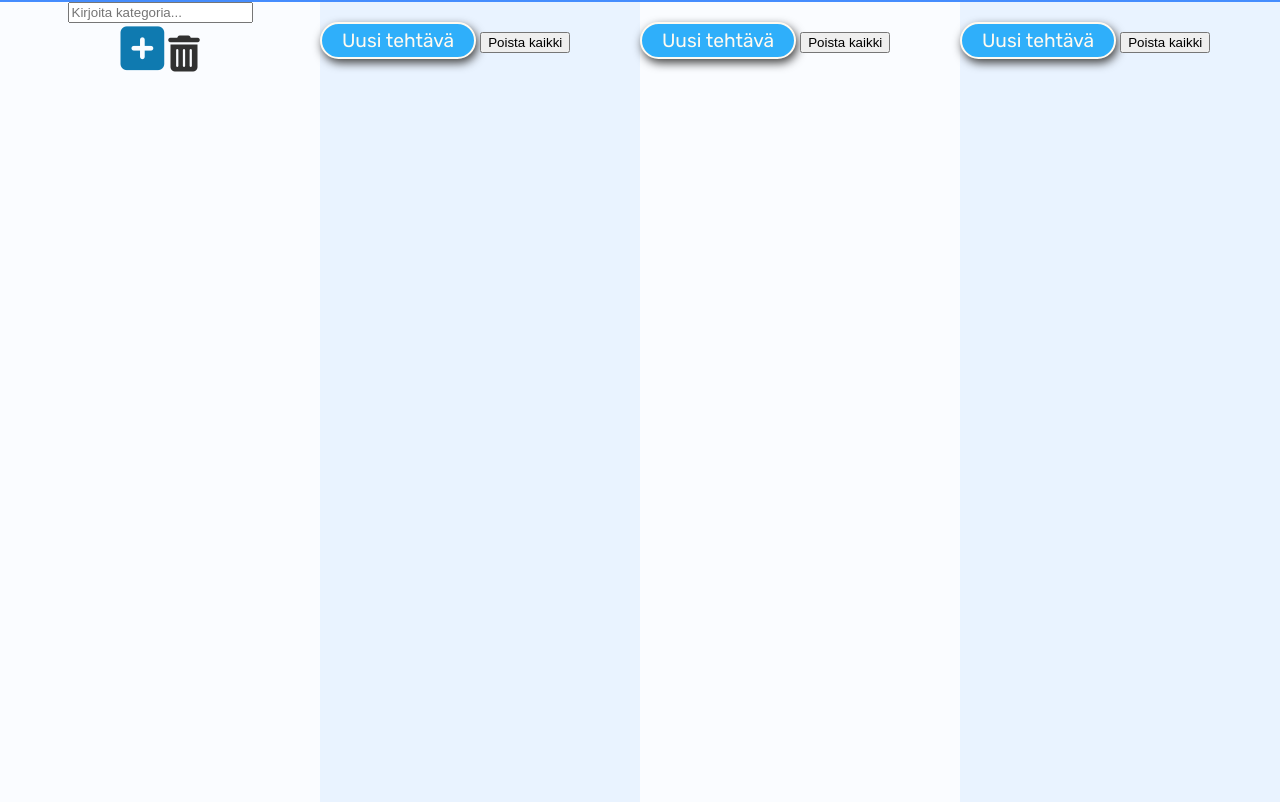
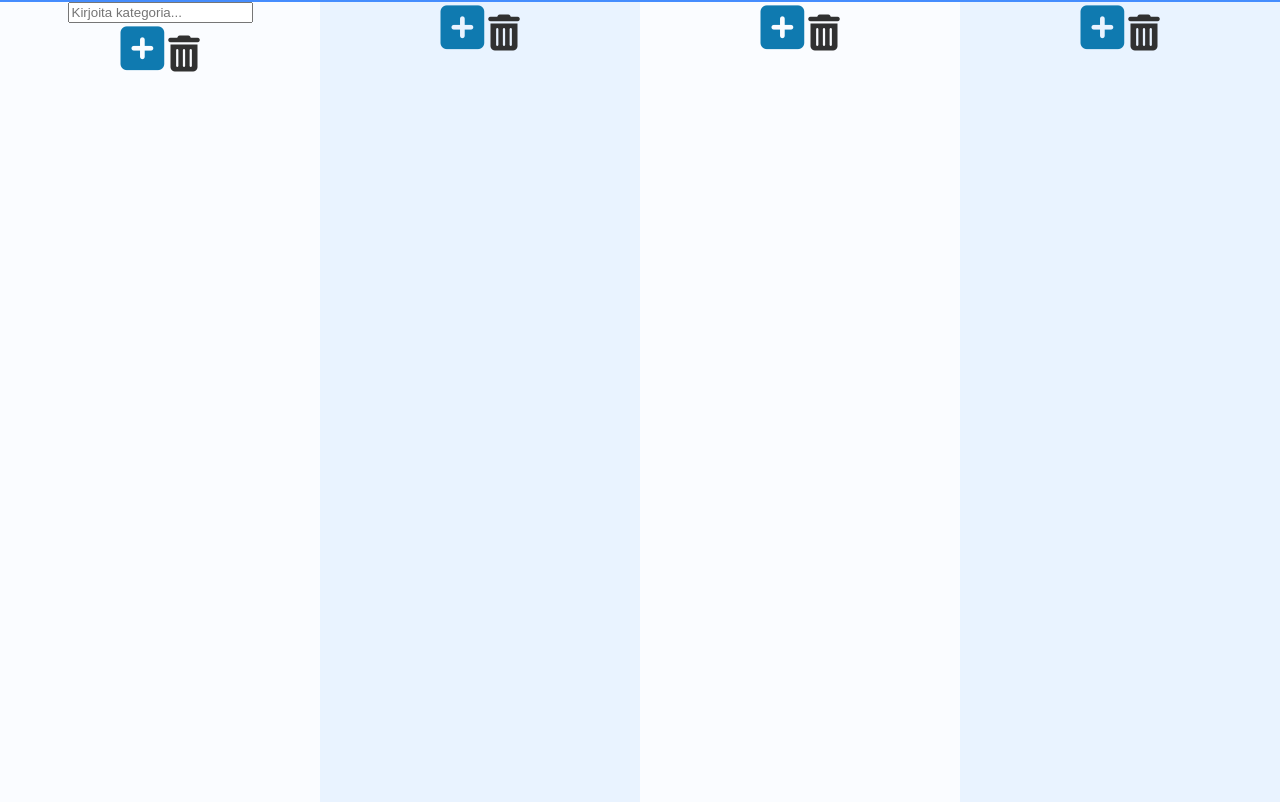
Before and after one commit to kallevo/Tehtavalista-projekti, a website: page index.html in a window 1280 px wide. Shown: the part 68-870 px from the top of the page. Drawn offline with Linux system fonts and the light colour scheme; no server answers.

Commit message:
Lisätty uudet nappulat kaikille kategorioille

```diff
--- a/index.html
+++ b/index.html
@@ -41,8 +41,8 @@
     </div>
 
     <div id="second">
-        <button class="new-note" onclick="hideForm(2)">Uusi tehtävä</button>
-        <button onclick="removeAll(2)">Poista kaikki</button>
+        <i class="fas fa-plus-square" onclick="hideForm(2)"></i>
+        <i class="fas fa-trash-alt" onclick="removeAll(2)"></i>
         <div id="form-box2">
             <div class="fields">
                 <label>
@@ -56,8 +56,8 @@
     </div>
 
     <div id="third">
-        <button class="new-note" onclick="hideForm(3)">Uusi tehtävä</button>
-        <button onclick="removeAll(3)">Poista kaikki</button>
+        <i class="fas fa-plus-square" onclick="hideForm(3)"></i>
+        <i class="fas fa-trash-alt" onclick="removeAll(3)"></i>
         <div id="form-box3">
             <div class="fields">
                 <label>
@@ -71,8 +71,8 @@
     </div>
 
     <div id="fourth">
-        <button class="new-note" onclick="hideForm(4)">Uusi tehtävä</button>
-        <button onclick="removeAll(4)">Poista kaikki</button>
+        <i class="fas fa-plus-square" onclick="hideForm(4)"></i>
+        <i class="fas fa-trash-alt" onclick="removeAll(4)"></i>
         <div id="form-box4">
             <div class="fields">
                 <label>
--- a/public/index.css
+++ b/public/index.css
@@ -117,6 +117,7 @@ li border {
     align-items: stretch;
     width: 25%;
     min-width: 300px;
+    text-align: center;
 
 }
 
@@ -126,6 +127,7 @@ li border {
     align-items: stretch;
     width: 25%;
     min-width: 300px;
+    text-align: center;
 }
 
 #fourth {
@@ -134,6 +136,7 @@ li border {
     align-items: stretch;
     width: 25%;
     min-width: 300px;
+    text-align: center;
 }
 
 #archivememos {
```
